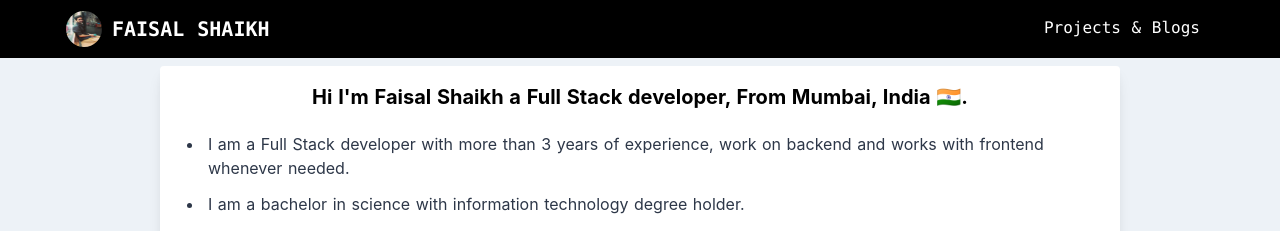
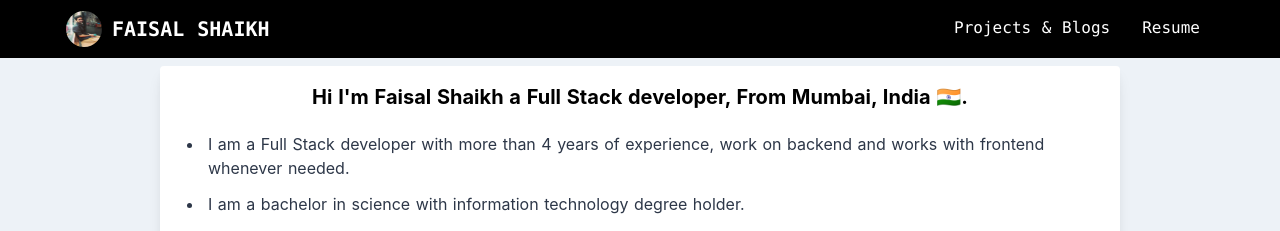
Before and after one commit to faisalshaikh8433/self-website, a Nuxt app: page / in a window 1280 px wide. Shown: the top 231 px of the page. Built offline with nearby package versions, Linux system fonts and the light colour scheme.

Commit message:
updates the experience & adds resume link

```diff
--- a/components/Header.vue
+++ b/components/Header.vue
@@ -14,8 +14,8 @@
       <nuxt-link
         to="/"
         class="hidden md:block ml-2 text-white text-xl hover:text-blue-200"
-        >FAISAL SHAIKH
-      </nuxt-link>
+        >FAISAL SHAIKH</nuxt-link
+      >
     </div>
 
     <button @click="toggle" class="pointer-cursor lg:hidden block">
@@ -47,6 +47,14 @@
               >Projects & Blogs</nuxt-link
             >
           </li>
+          <li>
+            <a
+              class="lg:p-4 py-3 px-0 block border-b-2 border-transparent hover:border-indigo-400 text-white"
+              href="https://docs.google.com/document/d/1lq6d0zT-mwTnAfYLOaWZZY-WrRch6-P9Rza9hkd6nRI/edit#heading=h.y7d3xdxnr44m"
+              target="_blank"
+              >Resume</a
+            >
+          </li>
         </ul>
       </nav>
     </div>
--- a/pages/index.vue
+++ b/pages/index.vue
@@ -7,7 +7,7 @@
       <p class="text-gray-800 m-1 p-1 text-base">
         <ul class="list-disc px-2">
           <li class="m-1 p-1">
-            I am a Full Stack developer with more than 3 years of experience, work on backend and works with frontend whenever needed.
+            I am a Full Stack developer with more than 4 years of experience, work on backend and works with frontend whenever needed.
           </li>
           <li class="m-1 p-1">
             I am a bachelor in science with information technology degree holder.
```
Also changed, not shown: 1 other file (tests, documents, lock files or other folders).
